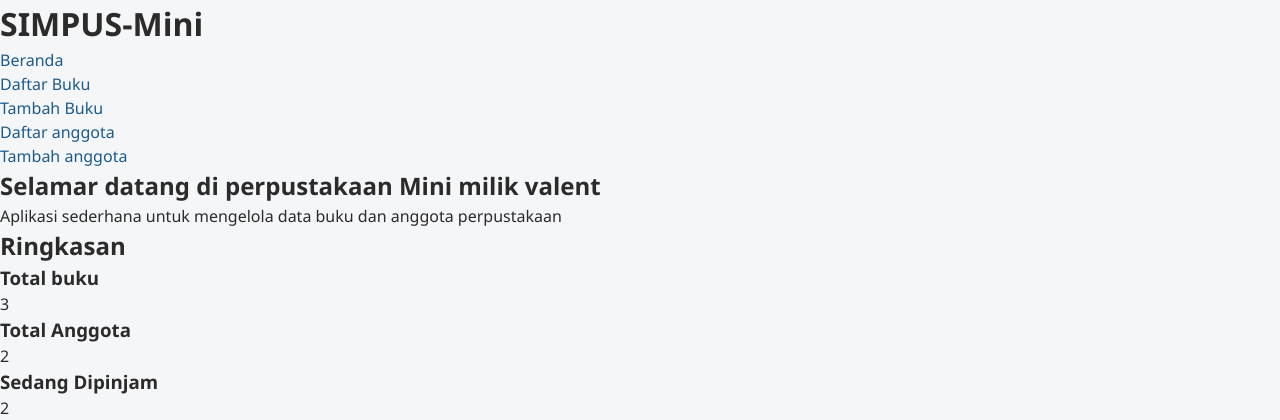
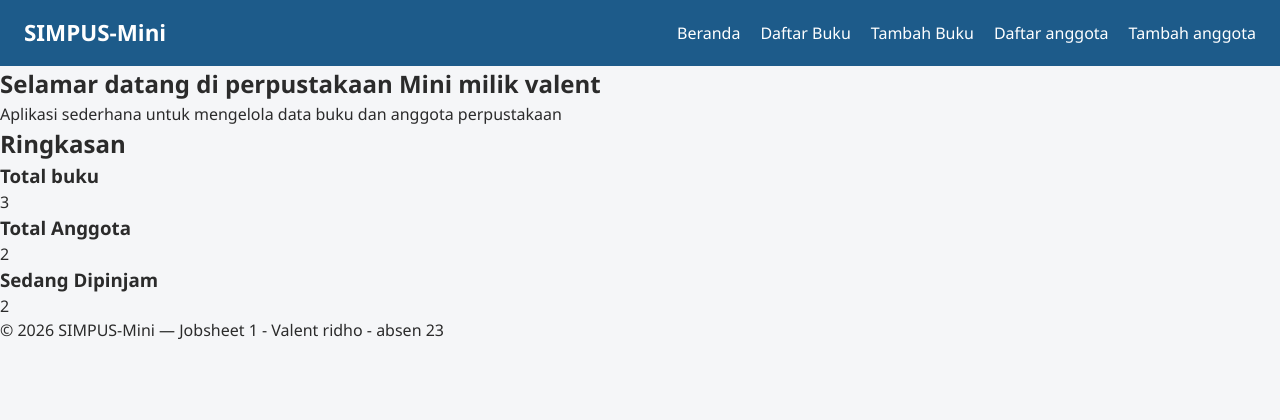
Before and after one commit to putraridhohd-cpu/23_PraktikDPW, a PHP site: page / in a window 1280 px wide. Shown: the top 420 px of the page. Run offline with PHP 8.4, Linux system fonts and the light colour scheme.

Commit message:
. CSS: Header & Navbar dengan Flexbox

```diff
--- a/Jobsheet-01/style.css
+++ b/Jobsheet-01/style.css
@@ -20,3 +20,29 @@ a {
 a:hover {
     text-decoration: underline;
 }
+
+/* ===== Header & Navbar (Flexbox) ===== */
+header {
+    background-color: #1d5b8a;
+    color: #fff;
+    padding: 1rem 1.5rem;
+    display: flex;
+    align-items: center;
+    justify-content: space-between;
+    flex-wrap: wrap;
+}
+
+header h1 {
+    font-size: 1.4rem;
+}
+
+header nav ul {
+    list-style: none;
+    display: flex;
+    gap: 1.25rem;
+}
+
+header nav a {
+    color: #fff;
+    font-weight: 500;
+}
```
